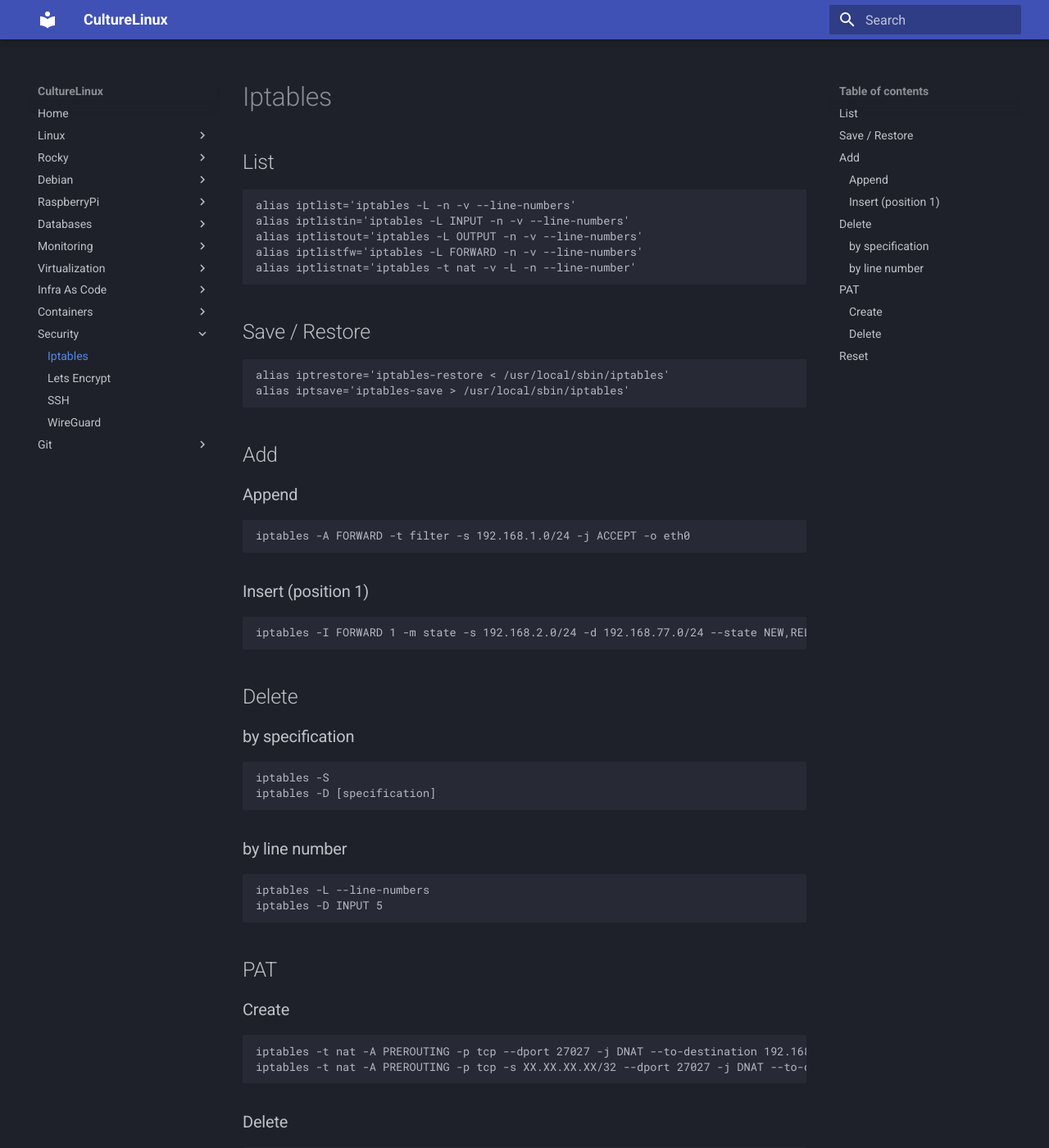
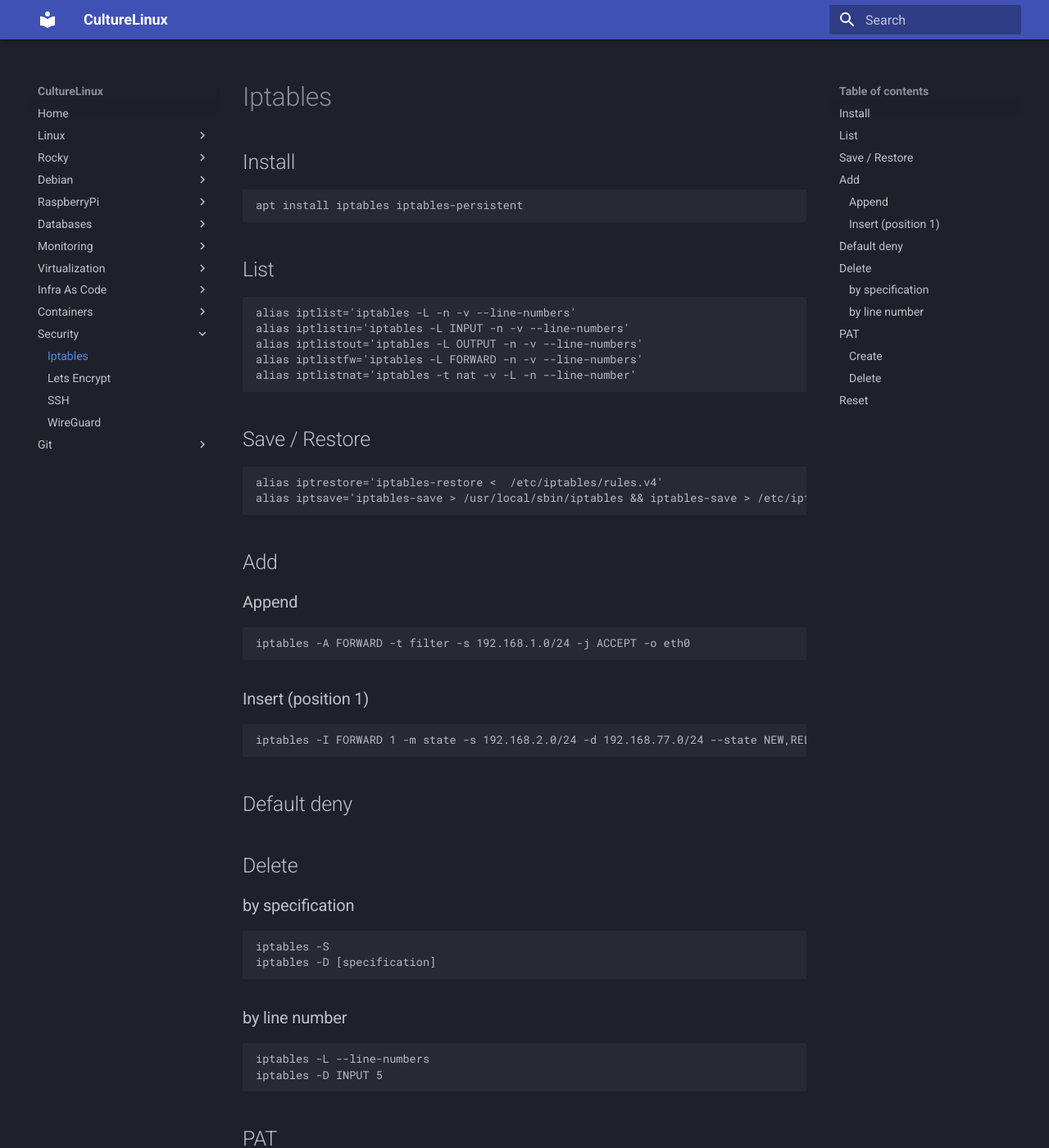
Before and after one commit to CultureLinux/doc, an MkDocs documentation site: the page built from docs/security/iptables.md, in a window 1280 px wide and 1400 px high. Shown: the whole window at 82% size. Built offline with MkDocs 1.6.1 and Material for MkDocs 9.7.7, drawn with Linux system fonts in a browser that asks for light colours.

```diff
--- a/docs/security/iptables.md
+++ b/docs/security/iptables.md
@@ -1,4 +1,7 @@
 # Iptables
+
+## Install
+    apt install iptables iptables-persistent
 
 ## List
     alias iptlist='iptables -L -n -v --line-numbers'
@@ -7,14 +10,17 @@
     alias iptlistfw='iptables -L FORWARD -n -v --line-numbers'
     alias iptlistnat='iptables -t nat -v -L -n --line-number'
 ## Save / Restore
-    alias iptrestore='iptables-restore < /usr/local/sbin/iptables'
-    alias iptsave='iptables-save > /usr/local/sbin/iptables'
+    alias iptrestore='iptables-restore <  /etc/iptables/rules.v4'
+    alias iptsave='iptables-save > /usr/local/sbin/iptables && iptables-save > /etc/iptables/rules.v4'
 
 ## Add
 ### Append
     iptables -A FORWARD -t filter -s 192.168.1.0/24 -j ACCEPT -o eth0
 ### Insert (position 1)
     iptables -I FORWARD 1 -m state -s 192.168.2.0/24 -d 192.168.77.0/24 --state NEW,RELATED,ESTABLISHED -j ACCEPT
+
+## Default deny
+
 
 ## Delete
 ### by specification
```
Also changed, not shown: docs/containers/docker.md (+3 -1 lines), docs/rocky/upgrade.md (added, +30 -0 lines).
